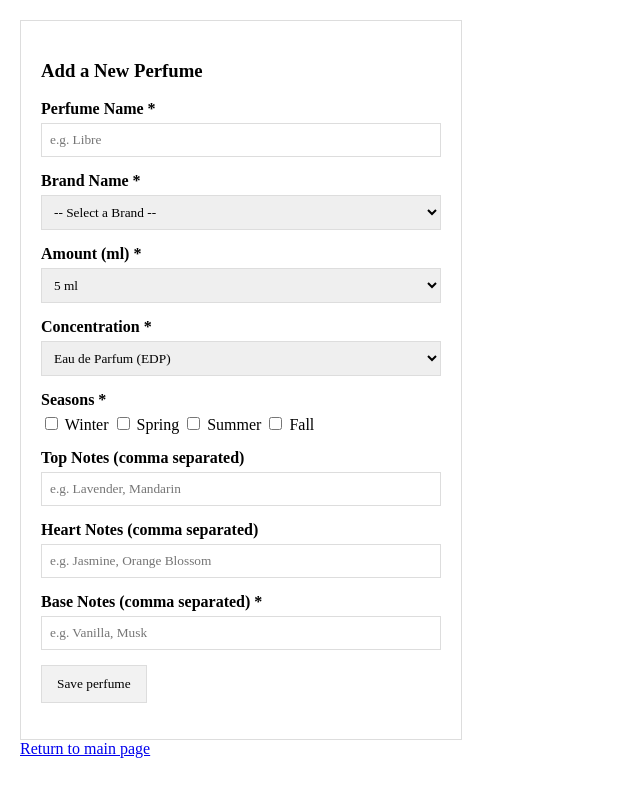
After one commit to mirunq-png/perfume-app, a Java web app: page /perfumeAdd.jsp in a window 1280 px wide. The commit adds this page. Shown: the whole page, without its empty margins (0-640 px from the left). Run offline with Tomcat 11, a stand-in JSP engine, Linux system fonts and the light colour scheme.

Commit message:
new: adding perfumes by servlet

```diff
--- a/src/main/java/mirunq_png/perfumeapp/controller/AdminServlet.java
+++ /dev/null
@@ -1,4 +0,0 @@
-package mirunq_png.perfumeapp.controller;
-
-public class AdminServlet {
-}
--- /dev/null
+++ b/src/main/webapp/perfumeAdd.jsp
@@ -0,0 +1,157 @@
+<%@ page contentType="text/html;charset=UTF-8" language="java" %>
+<%@ page import="java.util.List" %>
+<html>
+<head>
+    <title>Add a New Perfume</title>
+    <style>
+        body {
+            /* Changed to serif to match the details page */
+            font-family: serif;
+            margin: 20px;
+        }
+        .form-container {
+            border: 1px solid #ddd;
+            padding: 20px;
+            max-width: 400px;
+        }
+        .form-group {
+            margin-bottom: 15px;
+        }
+        label {
+            display: block;
+            margin-bottom: 5px;
+            font-weight: bold;
+        }
+        input[type="text"], input[type="number"], select {
+            font-family: serif; /* Ensures inputs match the body font */
+            width: 100%;
+            padding: 8px;
+            border: 1px solid #ddd;
+            box-sizing: border-box;
+        }
+        button {
+            font-family: serif;
+            padding: 10px 15px;
+            background-color: #f2f2f2;
+            border: 1px solid #ddd;
+            cursor: pointer;
+        }
+        button:hover {
+            background-color: #f5f5f5;
+        }
+        .back-link {
+            display: inline-block;
+            margin-top: 15px;
+            text-decoration: underline; /* Matches the link style in your image */
+            color: #0000EE; /* Standard browser link purple/blue */
+        }
+        .hidden {
+            display: none;
+        }
+    </style>
+    <script>
+        function checkBrandSelection() {
+            var brandSelect = document.getElementById("existingBrand");
+            var newBrandInput = document.getElementById("newBrandContainer");
+            if (brandSelect.value === "NEW") {
+                newBrandInput.classList.remove("hidden");
+                document.getElementById("newBrand").required = true;
+            } else {
+                newBrandInput.classList.add("hidden");
+                document.getElementById("newBrand").required = false;
+                document.getElementById("newBrand").value = "";
+            }
+        }
+    </script>
+</head>
+<body>
+    <div class="form-container">
+        <h3>Add a New Perfume</h3>
+
+        <form action="add" method="POST">
+            <div class="form-group">
+                <label for="name">Perfume Name *</label>
+                <input type="text" id="name" name="name" required placeholder="e.g. Libre">
+            </div>
+
+            <div class="form-group">
+                <label for="existingBrand">Brand Name *</label>
+                <select id="existingBrand" name="existingBrand" onchange="checkBrandSelection()" required>
+                    <option value="">-- Select a Brand --</option>
+                    <%
+                        List<String> brands = (List<String>) request.getAttribute("brands");
+                        if (brands != null) {
+                            for (String b : brands) {
+                    %>
+                                <option value="<%= b %>"><%= b %></option>
+                    <%      }
+                        }
+                    %>
+                    <option value="NEW">+ Add a new brand...</option>
+                </select>
+            </div>
+
+            <div class="form-group hidden" id="newBrandContainer">
+                <label for="newBrand">New Brand Name *</label>
+                <input type="text" id="newBrand" name="newBrand" placeholder="Type new brand name here">
+            </div>
+
+            <div class="form-group">
+                <label for="ml">Amount (ml) *</label>
+                <select id="ml" name="ml">
+                    <option value="5">5 ml</option>
+                    <option value="10">10 ml</option>
+                    <option value="30">30 ml</option>
+                    <option value="50">50 ml</option>
+                    <option value="75">75 ml</option>
+                    <option value="100">100 ml</option>
+                </select>
+            </div>
+
+            <div class="form-group">
+                <label for="type">Concentration *</label>
+                <select id="type" name="type">
+                    <option value="EDP">Eau de Parfum (EDP)</option>
+                    <option value="EDT">Eau de Toilette (EDT)</option>
+                    <option value="BM">Body Mist</option>
+                </select>
+            </div>
+            <div class="form-group">
+                <label>Seasons *</label>
+                <div>
+                    <input type="checkbox" id="winter" name="season" value="WINTER">
+                    <label for="winter" style="display:inline; font-weight:normal;">Winter</label>
+
+                    <input type="checkbox" id="spring" name="season" value="SPRING">
+                    <label for="spring" style="display:inline; font-weight:normal;">Spring</label>
+
+                    <input type="checkbox" id="summer" name="season" value="SUMMER">
+                    <label for="summer" style="display:inline; font-weight:normal;">Summer</label>
+
+                    <input type="checkbox" id="fall" name="season" value="FALL">
+                    <label for="fall" style="display:inline; font-weight:normal;">Fall</label>
+                </div>
+            </div>
+            <div class="form-group">
+                <label for="topNotes">Top Notes (comma separated)</label>
+                <input type="text" id="topNotes" name="topNotes" placeholder="e.g. Lavender, Mandarin">
+            </div>
+
+            <div class="form-group">
+                <label for="heartNotes">Heart Notes (comma separated)</label>
+                <input type="text" id="heartNotes" name="heartNotes" placeholder="e.g. Jasmine, Orange Blossom">
+            </div>
+
+            <div class="form-group">
+                <label for="baseNotes">Base Notes (comma separated) *</label>
+                <input type="text" id="baseNotes" name="baseNotes" placeholder="e.g. Vanilla, Musk" required>
+            </div>
+
+            <button type="submit">Save perfume</button>
+        </form>
+    </div>
+
+    <a href="index.html">Return to main page</a>
+
+</body>
+</html>
--- a/src/main/webapp/perfumeCatalog.jsp
+++ b/src/main/webapp/perfumeCatalog.jsp
@@ -43,6 +43,6 @@
     </table>
 
     <br>
-    <a href="index.html">Back to Main Menu</a>
+    <a href="index.html">Return to main page</a>
 </body>
 </html>
--- a/src/main/webapp/perfumeInfo.jsp
+++ b/src/main/webapp/perfumeInfo.jsp
@@ -40,7 +40,7 @@
         </ul>
 
         <br>
-        <a href="index.html">Back</a>
+        <a href="index.html">Return to main page</a>
     <% } else { %>
         <p>Perfume details not found.</p>
         <a href="index.html">Try another search</a>
--- a/src/main/webapp/perfumeLayering.jsp
+++ b/src/main/webapp/perfumeLayering.jsp
@@ -14,6 +14,6 @@
                 <%= base.getLayeringExplanation(p) %> </li>
         <% } %>
     </ul>
-    <a href="index.html">Back</a>
+    <a href="index.html">Return to main page</a>
 </body>
 </html>
```
Also changed, not shown: src/main/java/mirunq_png/perfumeapp/controller/PerfumeAddServlet.java (added, +112 -0 lines), src/main/java/mirunq_png/perfumeapp/controller/PerfumeCatalogServlet.java (+16 -11 lines), src/main/java/mirunq_png/perfumeapp/controller/PerfumeInfoServlet.java (+13 -9 lines), src/main/java/mirunq_png/perfumeapp/controller/PerfumeLayeringServlet.java (+9 -9 lines), src/main/java/mirunq_png/perfumeapp/db/PerfumeRepository.java (+16 -0 lines), src/main/webapp/index.html (+7 -5 lines).
